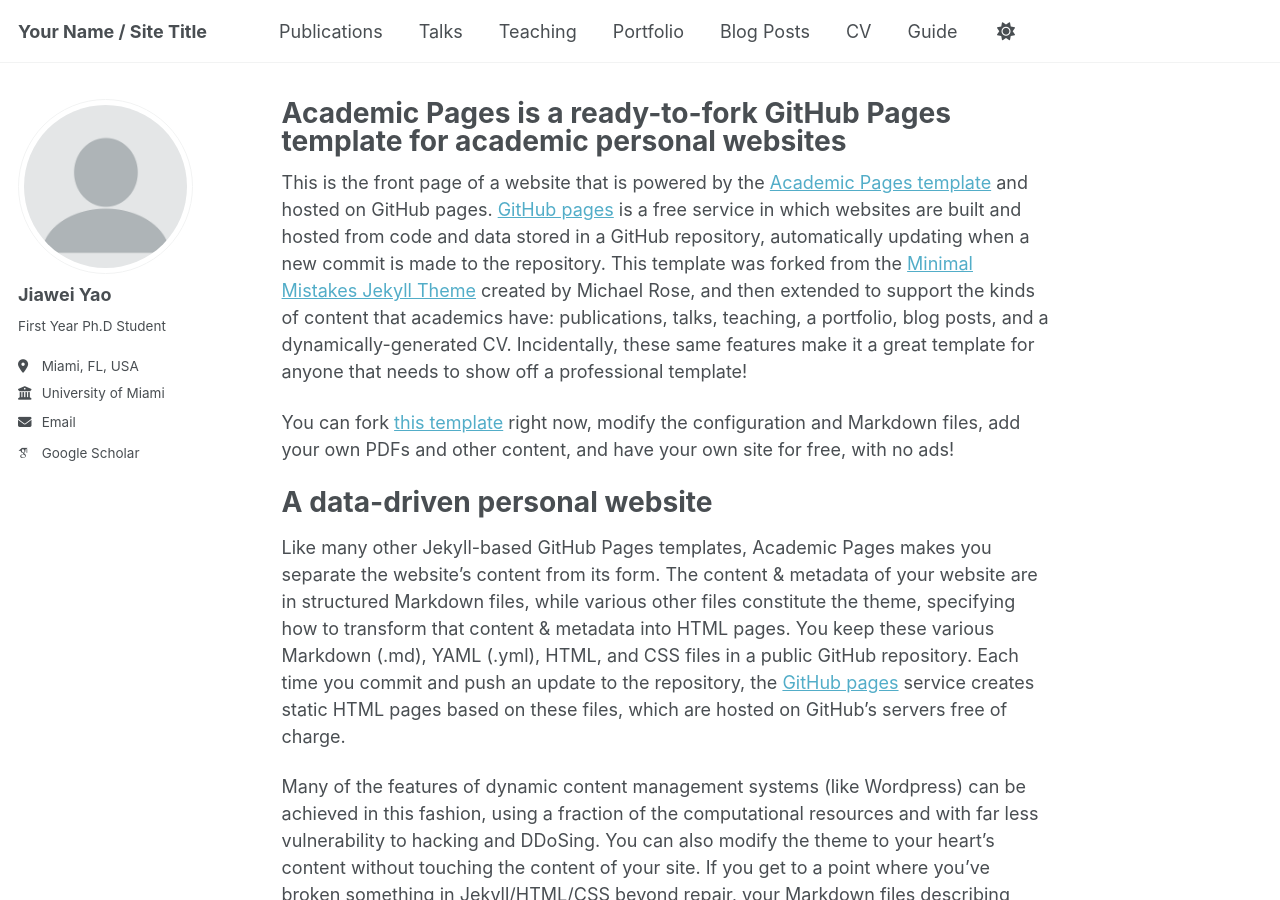
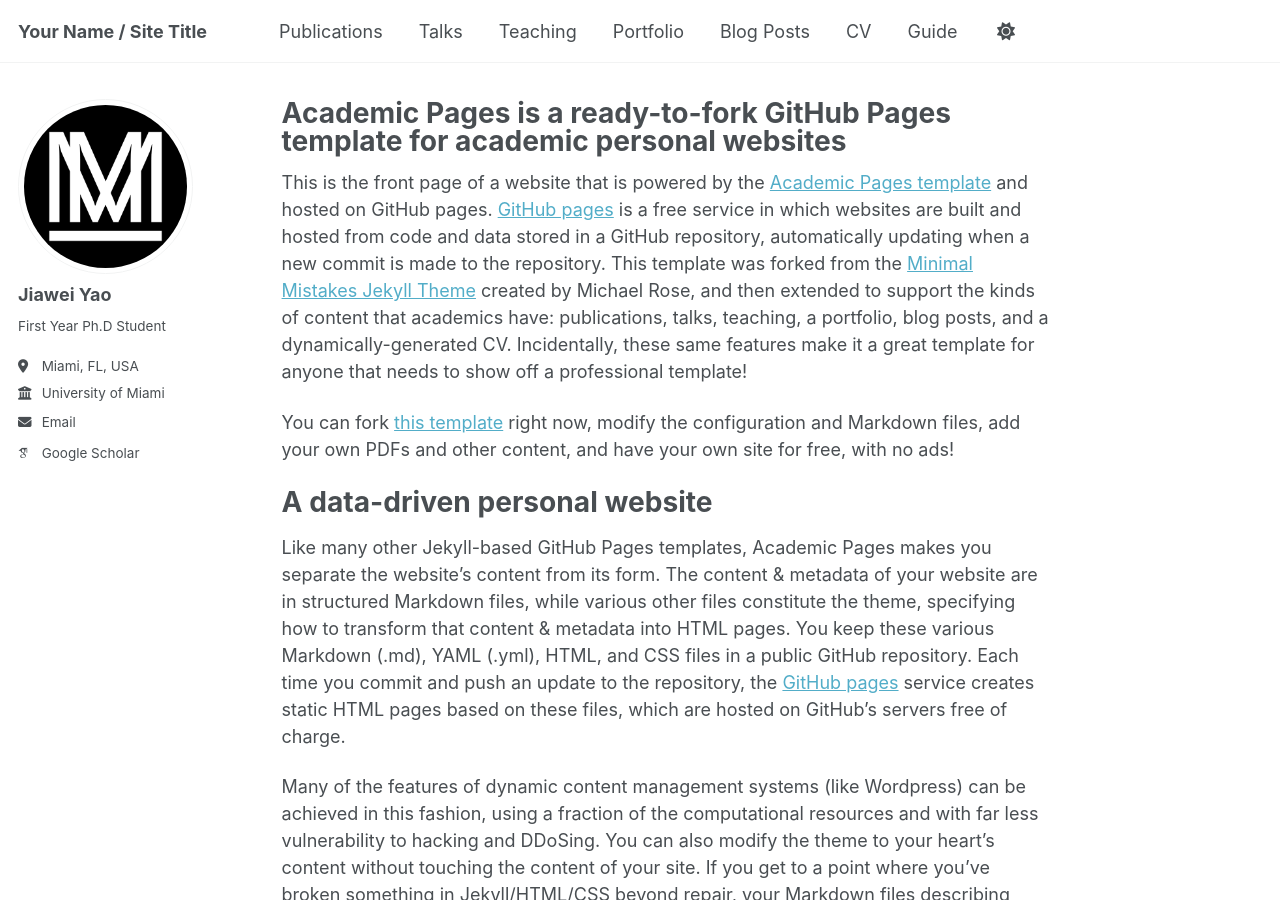
Before and after one commit to Mercuryyjw/Mercuryyjw.github.io, a Jekyll site: the page built from _pages/about.md, in a window 1280 px wide and 900 px high. Built offline with Jekyll 4.4.1, drawn with Linux system fonts in a browser that asks for light colours; some web fonts are replaced; a script that is not in the unit is left out.

Commit message:
Update _config.yml

```diff
--- a/_config.yml
+++ b/_config.yml
@@ -22,7 +22,7 @@ repository               : "academicpages/academicpages.github.io"
 #               Additional customization can be done by editing /_includes/author-profile.html
 author:
   # Biographic information
-  avatar           : "profile.png"
+  avatar           : "site-logo.png"
   name             : "Jiawei Yao"
   pronouns         : # example: "she/her"
   bio              : "First Year Ph.D Student"
```
